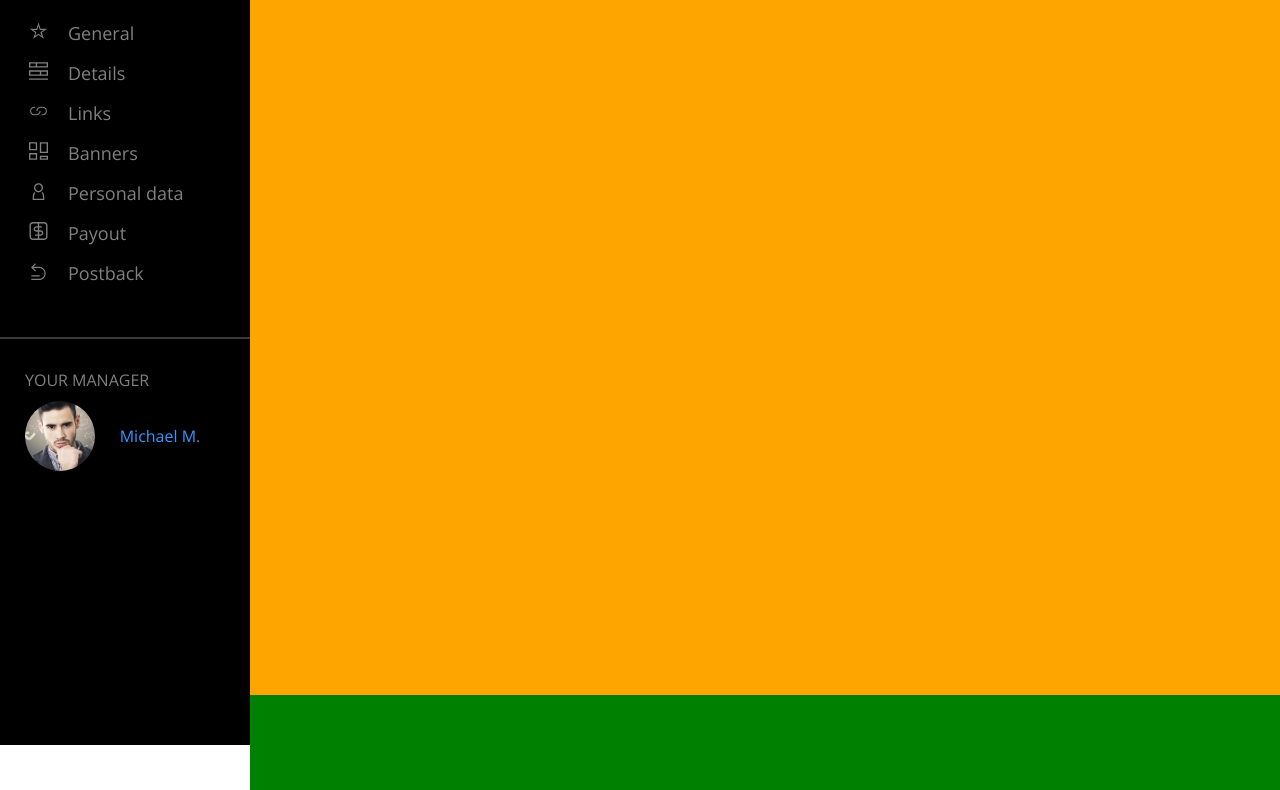
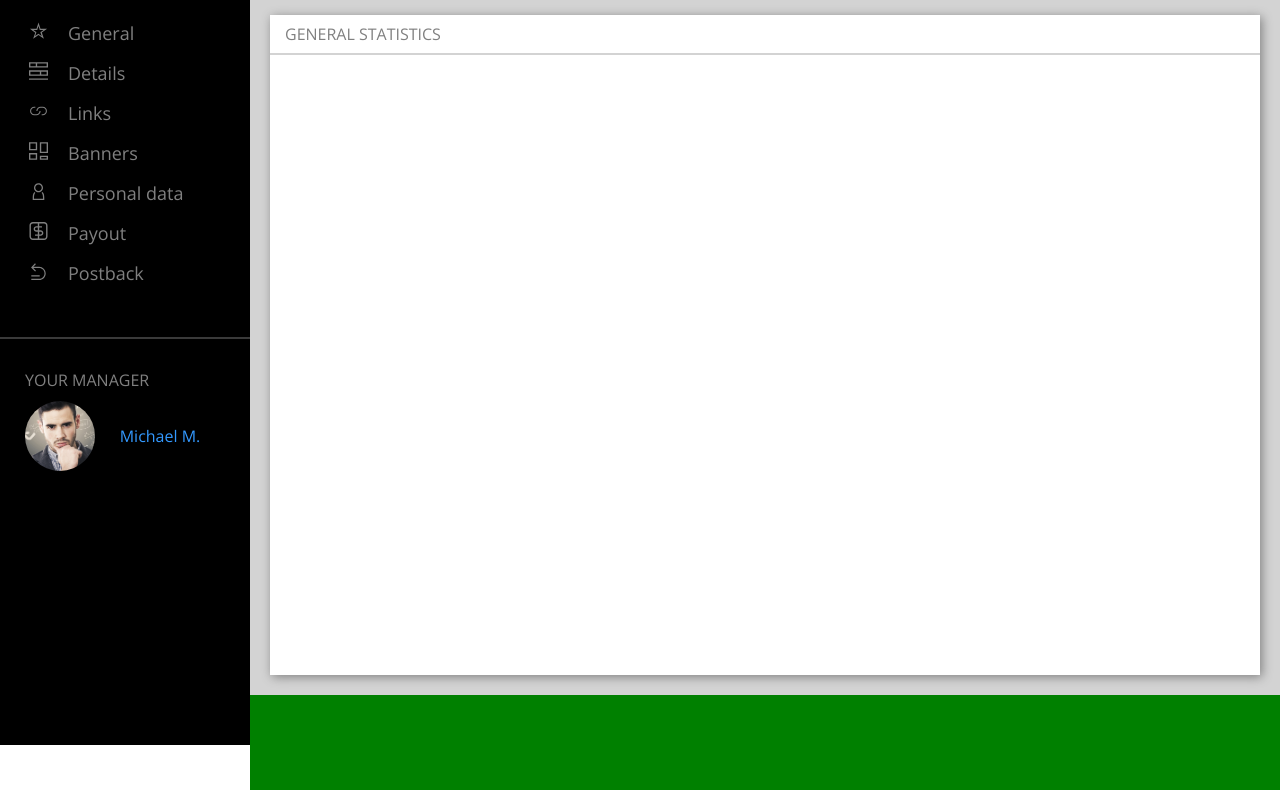
Before and after one commit to jacekawozniak/banners-links, a website: page index.html in a window 1280 px wide. Shown: the part 55-845 px from the top of the page. Drawn offline with nearby package versions, Linux system fonts and the light colour scheme.

Commit message:
Add style to uppercontent section and add section label with style

```diff
--- a/css/style.css
+++ b/css/style.css
@@ -147,6 +147,7 @@ header {
 	width: calc(100% - 250px);
 	height: 50px;
 	border-bottom: 2px solid lightgrey;
+	background-color: white;
 }
 
 .topbar-list {
@@ -217,12 +218,31 @@ header {
 }
 
 .uppercontent {
-	background-color: orange;
+	background-color: lightgrey;
 	margin-top: 50px;
 	display: flex;
 	flex-flow: row wrap;
 	width: 100%;
 	height: 700px;
+	padding: 20px;
+}
+
+.statistics {
+	width: 100%;
+	height: 100%;
+	background-color: white;
+	box-shadow: 2px 2px 10px grey;
+
+}
+
+.stat-label {
+	width: 100%;
+	height: 40px;
+	border-bottom: 2px solid lightgrey;
+	display: flex;
+	align-items: center;
+	padding-left: 15px;
+	color: grey;
 }
 
 .lowercontent {
--- a/index.html
+++ b/index.html
@@ -114,7 +114,11 @@
 					</div>
 				</div>
 			</header>
-			<div class="uppercontent"></div>
+			<div class="uppercontent">
+				<div class="statistics">
+					<div class="stat-label">GENERAL STATISTICS</div>
+				</div>
+			</div>
 			<div class="lowercontent"></div>
 		</div>
     </body>
```
